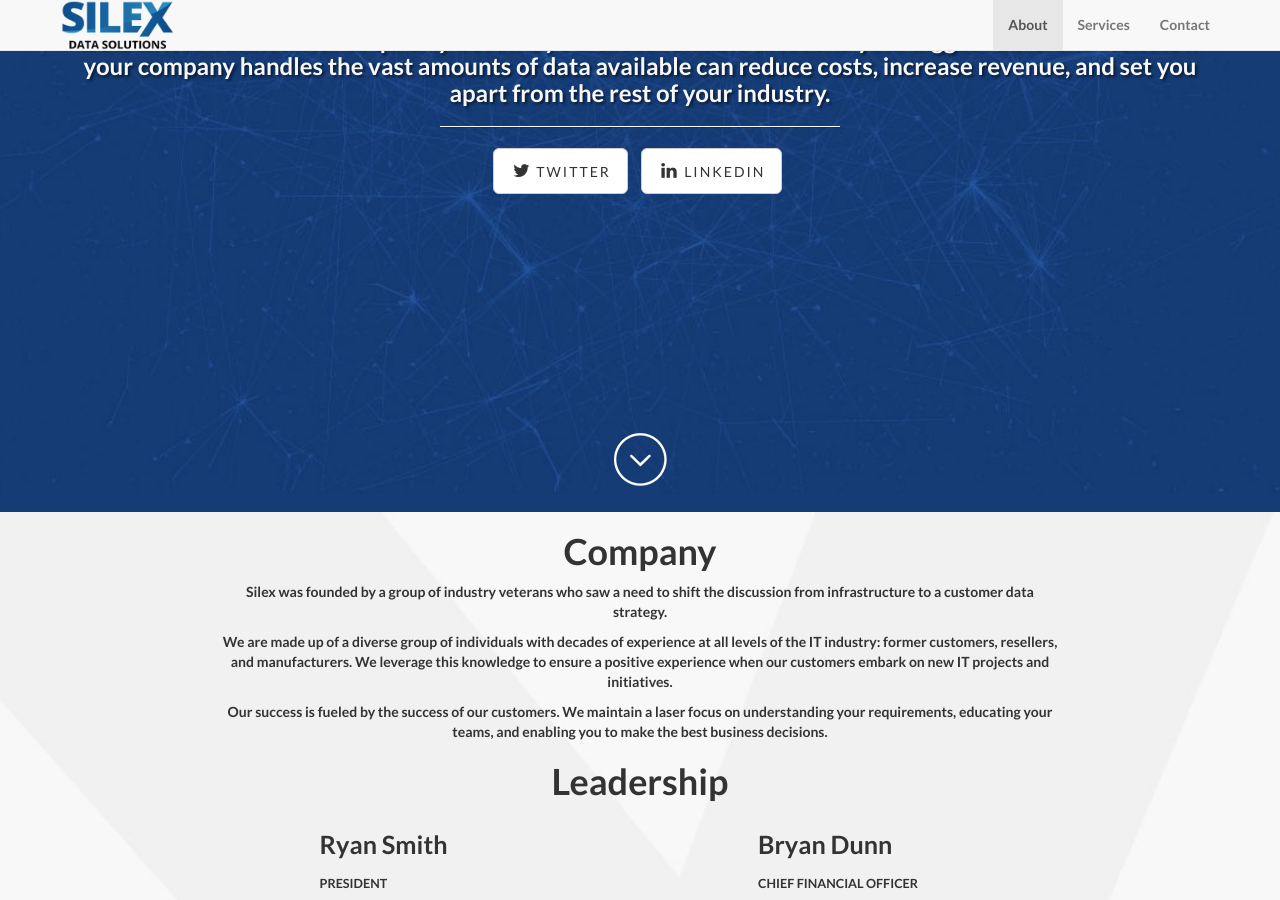
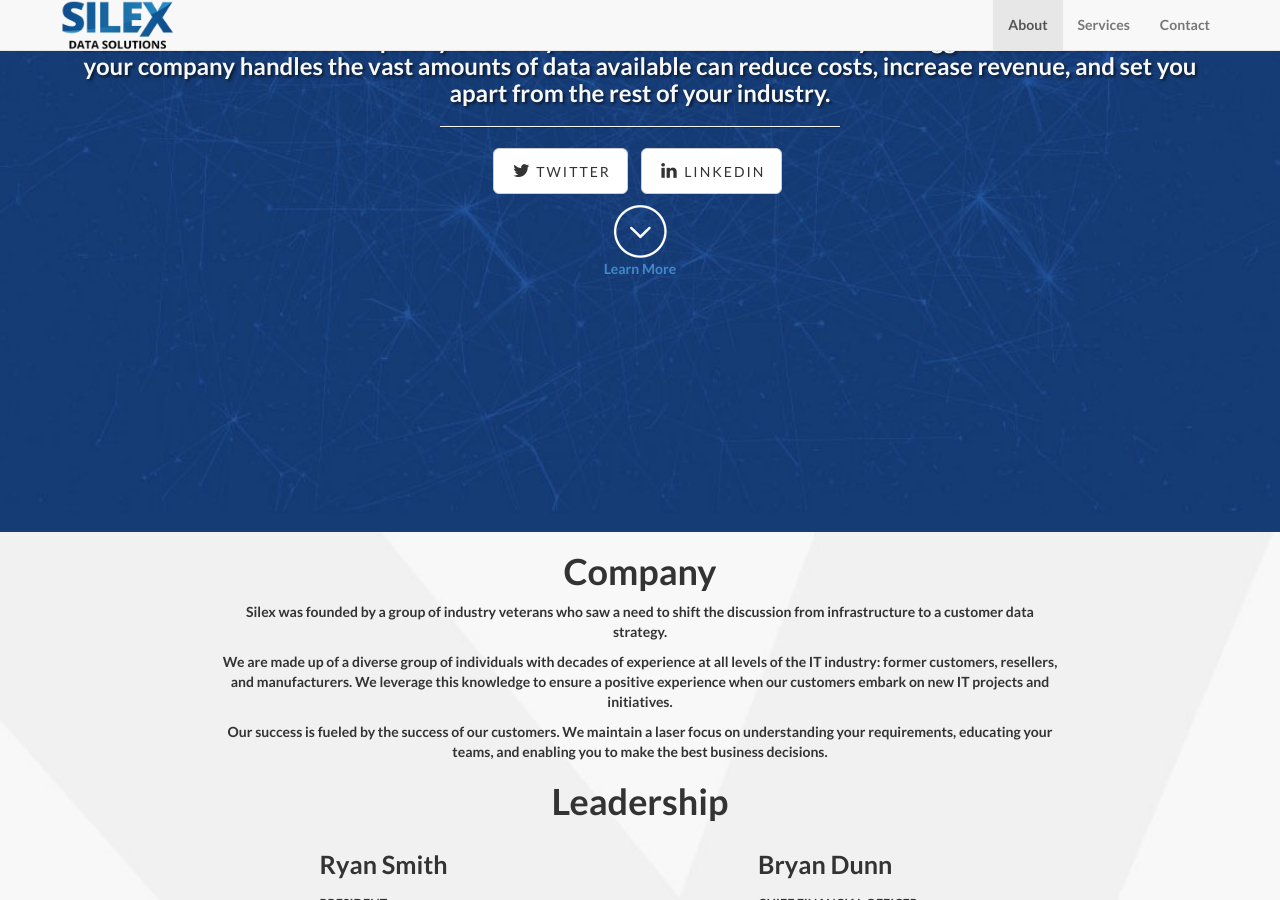
Before and after one commit to SilexDataSolutions/silexdatasolutions.github.io, a Jekyll site: the page built from index.html, in a window 1280 px wide and 900 px high, scrolled down 400 px. Built offline with Jekyll 4.4.1, drawn with Linux system fonts in a browser that asks for light colours.

Commit message:
Let's try this...

```diff
--- a/_includes/header.html
+++ b/_includes/header.html
@@ -49,13 +49,14 @@
 							</li>
 							{% endfor %}
 						</ul>
+                        <a href="#about"><img src="img/arrow-down.png"><br>Learn More</br></a>
 					</div>
 				</div>
 			</div>
 
 		</div>
 		<!-- /.container -->
-        <img src="img/arrow-down.png">
+
 	</div>
 	<!-- /.intro-header -->
 </section>
```
